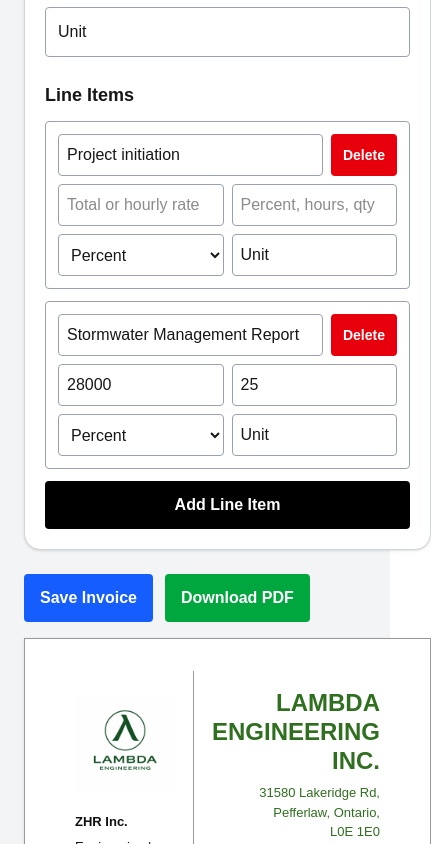
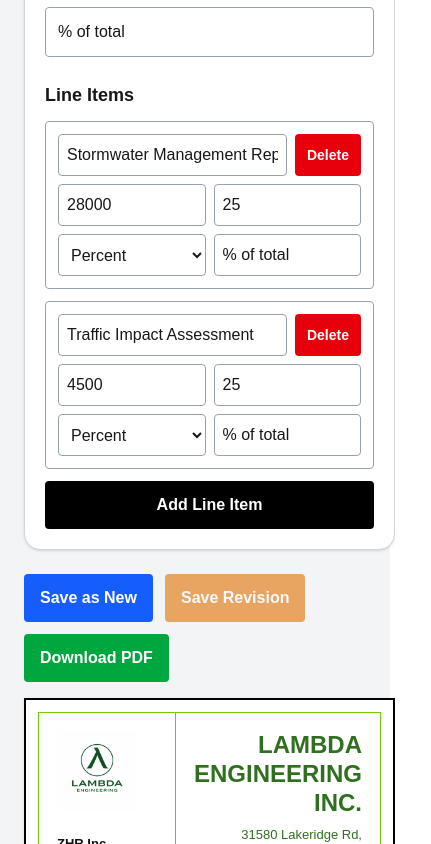
Before and after one commit to lambdaengineers/Mo-Project-Controls, a Next.js app: page / in a window 390 px wide. Shown: the part 960-1804 px from the top of the page, 431 px wide, since content can reach past the window. Built offline with nearby package versions, Linux system fonts and the light colour scheme; no server answers; the database is empty.

Commit message:
Changed invoice border to grey

```diff
--- a/app/page.tsx
+++ b/app/page.tsx
@@ -5,11 +5,13 @@ import jsPDF from "jspdf";
 import html2canvas from "html2canvas";
 import { supabase } from "../lib/supabase";
 
+type CalcType = "percent" | "multiply";
+
 type LineItem = {
   description: string;
   total: string;
   value: string;
-  calcType: "percent" | "multiply";
+  calcType: CalcType;
   valueLabel: string;
 };
 
@@ -28,6 +30,9 @@ type SavedInvoice = {
   company_address: string | null;
   company_phone: string | null;
   third_column_header: string | null;
+  root_invoice_number: string | null;
+  revision_number: number | null;
+  parent_invoice_id: string | null;
   line_items: any[] | null;
   subtotal: number | null;
   hst_amount: number | null;
@@ -43,7 +48,7 @@ export default function Home() {
   const [clientNumber, setClientNumber] = useState("301");
   const [projectNumber, setProjectNumber] = useState("0301");
   const [invoiceNumber, setInvoiceNumber] = useState("0301-001");
-  const [invoiceDate, setInvoiceDate] = useState("3-10-2026");
+  const [invoiceDate, setInvoiceDate] = useState("3-24-2026");
   const [hstRate, setHstRate] = useState("13");
 
   const [companyName, setCompanyName] = useState("LAMBDA ENGINEERING INC.");
@@ -52,22 +57,22 @@ export default function Home() {
   );
   const [companyPhone, setCompanyPhone] = useState("6474684321");
 
-  const [thirdColumnHeader, setThirdColumnHeader] = useState("Unit");
+  const [thirdColumnHeader, setThirdColumnHeader] = useState("% of total");
 
   const [lineItems, setLineItems] = useState<LineItem[]>([
-    {
-      description: "Project initiation",
-      total: "",
-      value: "",
-      calcType: "percent",
-      valueLabel: "Unit",
-    },
     {
       description: "Stormwater Management Report",
       total: "28000",
       value: "25",
       calcType: "percent",
-      valueLabel: "Unit",
+      valueLabel: "% of total",
+    },
+    {
+      description: "Traffic Impact Assessment",
+      total: "4500",
+      value: "25",
+      calcType: "percent",
+      valueLabel: "% of total",
     },
   ]);
 
@@ -78,13 +83,21 @@ export default function Home() {
   const [isLoadingInvoices, setIsLoadingInvoices] = useState(false);
   const [loadMessage, setLoadMessage] = useState("");
 
+  const [loadedInvoiceId, setLoadedInvoiceId] = useState<string | null>(null);
+  const [loadedRootInvoiceNumber, setLoadedRootInvoiceNumber] = useState<string | null>(null);
+  const [loadedRevisionNumber, setLoadedRevisionNumber] = useState<number>(0);
+
   const handleLineItemChange = (
     index: number,
     field: keyof LineItem,
     value: string
   ) => {
     const updated = [...lineItems];
+    if (field === "calcType") {
+      updated[index][field] = value as CalcType;
+    } else {
       updated[index][field] = value as never;
+    }
     setLineItems(updated);
   };
 
@@ -96,7 +109,7 @@ export default function Home() {
         total: "",
         value: "",
         calcType: "percent",
-        valueLabel: thirdColumnHeader || "Unit",
+        valueLabel: thirdColumnHeader || "% of total",
       },
     ]);
   };
@@ -112,7 +125,7 @@ export default function Home() {
               total: "",
               value: "",
               calcType: "percent",
-              valueLabel: thirdColumnHeader || "Unit",
+              valueLabel: thirdColumnHeader || "% of total",
             },
           ]
     );
@@ -122,7 +135,6 @@ export default function Home() {
     return lineItems.map((item) => {
       const total = Number(item.total) || 0;
       const value = Number(item.value) || 0;
-
       const amount =
         item.calcType === "percent" ? total * (value / 100) : total * value;
 
@@ -152,6 +164,12 @@ export default function Home() {
       minimumFractionDigits: 2,
       maximumFractionDigits: 2,
     });
+
+  const clearLoadedInvoiceContext = () => {
+    setLoadedInvoiceId(null);
+    setLoadedRootInvoiceNumber(null);
+    setLoadedRevisionNumber(0);
+  };
 
   const loadSavedInvoices = async () => {
     try {
@@ -188,13 +206,19 @@ export default function Home() {
     setClientAddress(invoice.client_address || "");
     setClientNumber(invoice.client_number || "");
     setProjectNumber(invoice.project_number || "");
-    setInvoiceNumber(invoice.invoice_number || "");
+    setInvoiceNumber(invoice.root_invoice_number || invoice.invoice_number || "");
     setInvoiceDate(invoice.invoice_date || "");
     setHstRate(String(invoice.hst_rate ?? 13));
     setCompanyName(invoice.company_name || "");
     setCompanyAddress(invoice.company_address || "");
     setCompanyPhone(invoice.company_phone || "");
-    setThirdColumnHeader(invoice.third_column_header || "Unit");
+    setThirdColumnHeader(invoice.third_column_header || "% of total");
+
+    setLoadedInvoiceId(invoice.id || null);
+    setLoadedRootInvoiceNumber(
+      invoice.root_invoice_number || invoice.invoice_number || null
+    );
+    setLoadedRevisionNumber(invoice.revision_number || 0);
 
     const loadedItems =
       invoice.line_items && invoice.line_items.length
@@ -202,21 +226,22 @@ export default function Home() {
             description: item.description || "",
             total: String(item.total ?? ""),
             value: String(item.value ?? item.percent ?? ""),
-            calcType:
-              (item.calcType === "multiply" ? "multiply" : "percent") as "percent" | "multiply",
+            calcType: (
+              item.calcType === "multiply" ? "multiply" : "percent"
+            ) as CalcType,
             valueLabel:
               item.valueLabel ||
               item.label ||
               invoice.third_column_header ||
-              "Unit",
+              "% of total",
           }))
         : [
             {
               description: "",
               total: "",
               value: "",
-              calcType: "percent" as const,
-              valueLabel: invoice.third_column_header || "Unit",
+              calcType: "percent" as CalcType,
+              valueLabel: invoice.third_column_header || "% of total",
             },
           ];
 
@@ -224,10 +249,29 @@ export default function Home() {
     setLoadMessage(`Loaded invoice ${invoice.invoice_number || ""}.`);
   };
 
-  const saveInvoice = async () => {
+  const saveInvoice = async (mode: "new" | "revision") => {
     try {
       setIsSaving(true);
       setSaveMessage("");
+
+      let rootInvoiceNumber = invoiceNumber;
+      let revisionNumber = 0;
+      let parentInvoiceId: string | null = null;
+      let finalInvoiceNumber = invoiceNumber;
+
+      if (mode === "revision" && loadedInvoiceId) {
+        rootInvoiceNumber = loadedRootInvoiceNumber || invoiceNumber;
+        revisionNumber = (loadedRevisionNumber || 0) + 1;
+        parentInvoiceId = loadedInvoiceId;
+        finalInvoiceNumber = `${rootInvoiceNumber} Rev ${revisionNumber}`;
+      }
+
+      if (mode === "new") {
+        rootInvoiceNumber = invoiceNumber;
+        revisionNumber = 0;
+        parentInvoiceId = null;
+        finalInvoiceNumber = invoiceNumber;
+      }
 
       const payload = {
         project_name: projectName,
@@ -235,13 +279,16 @@ export default function Home() {
         client_address: clientAddress,
         client_number: clientNumber,
         project_number: projectNumber,
-        invoice_number: invoiceNumber,
+        invoice_number: finalInvoiceNumber,
         invoice_date: invoiceDate,
         hst_rate: Number(hstRate) || 0,
         company_name: companyName,
         company_address: companyAddress,
         company_phone: companyPhone,
         third_column_header: thirdColumnHeader,
+        root_invoice_number: rootInvoiceNumber,
+        revision_number: revisionNumber,
+        parent_invoice_id: parentInvoiceId,
         line_items: calculatedItems.map((item) => ({
           description: item.description,
           total: item.totalNumber,
@@ -263,7 +310,19 @@ export default function Home() {
         return;
       }
 
-      setSaveMessage("Invoice saved successfully.");
+      setSaveMessage(
+        mode === "revision"
+          ? "Revision saved successfully."
+          : "Invoice saved successfully."
+      );
+
+      if (mode === "new") {
+        clearLoadedInvoiceContext();
+      } else {
+        setLoadedRevisionNumber(revisionNumber);
+        setLoadedRootInvoiceNumber(rootInvoiceNumber);
+      }
+
       await loadSavedInvoices();
     } catch (error) {
       console.error("Unexpected save error:", error);
@@ -317,14 +376,12 @@ export default function Home() {
 
   return (
     <main className="min-h-screen bg-gray-100 p-6">
-      <div className="mx-auto grid max-w-[1800px] gap-6 lg:grid-cols-[340px_430px_1fr]">
+      <div className="mx-auto grid max-w-[1850px] gap-6 lg:grid-cols-[320px_430px_1fr]">
         <section className="rounded-2xl border border-gray-300 bg-white p-5 shadow-sm">
           <div className="mb-4 flex items-center justify-between">
             <div>
               <h2 className="text-xl font-bold">Saved Invoices</h2>
-              <p className="text-sm text-gray-600">
-                Load previous invoices into the form
-              </p>
+              <p className="text-sm text-gray-600">Load previous invoices</p>
             </div>
             <button
               onClick={loadSavedInvoices}
@@ -362,8 +419,11 @@ export default function Home() {
                   <div className="text-sm text-gray-500">
                     {invoice.invoice_date || ""}
                   </div>
-                  <div className="mt-2 text-sm text-gray-500">
-                    {invoice.project_name || ""}
+                  <div className="mt-1 text-xs text-gray-500">
+                    Root: {invoice.root_invoice_number || invoice.invoice_number || "-"}
+                  </div>
+                  <div className="text-xs text-gray-500">
+                    Revision: {invoice.revision_number ?? 0}
                   </div>
                   <button
                     onClick={() => loadInvoiceIntoForm(invoice)}
@@ -467,7 +527,7 @@ export default function Home() {
               className="rounded border border-gray-400 p-3"
               value={thirdColumnHeader}
               onChange={(e) => setThirdColumnHeader(e.target.value)}
-              placeholder="Third column header (e.g. Unit, Hours)"
+              placeholder="Third column header (e.g. % of total, Hours)"
             />
 
             <h2 className="mt-3 text-lg font-semibold">Line Items</h2>
@@ -516,11 +576,7 @@ export default function Home() {
                     className="rounded border border-gray-400 p-2"
                     value={item.calcType}
                     onChange={(e) =>
-                      handleLineItemChange(
-                        index,
-                        "calcType",
-                        e.target.value as "percent" | "multiply"
-                      )
+                      handleLineItemChange(index, "calcType", e.target.value)
                     }
                   >
                     <option value="percent">Percent</option>
@@ -533,7 +589,7 @@ export default function Home() {
                     onChange={(e) =>
                       handleLineItemChange(index, "valueLabel", e.target.value)
                     }
-                    placeholder="Label e.g. Unit, Hours"
+                    placeholder="Label e.g. % of total, Hours"
                   />
                 </div>
               </div>
@@ -549,13 +605,21 @@ export default function Home() {
         </section>
 
         <div>
-          <div className="mb-4 flex items-center gap-3">
+          <div className="mb-4 flex flex-wrap items-center gap-3">
             <button
-              onClick={saveInvoice}
+              onClick={() => saveInvoice("new")}
               disabled={isSaving}
               className="rounded bg-blue-600 px-4 py-3 font-semibold text-white disabled:opacity-60"
             >
-              {isSaving ? "Saving..." : "Save Invoice"}
+              {isSaving ? "Saving..." : "Save as New"}
+            </button>
+
+            <button
+              onClick={() => saveInvoice("revision")}
+              disabled={isSaving || !loadedInvoiceId}
+              className="rounded bg-amber-600 px-4 py-3 font-semibold text-white disabled:opacity-60"
+            >
+              Save Revision
             </button>
 
             <button
@@ -574,14 +638,22 @@ export default function Home() {
 
           <section
             id="invoice"
-            className="bg-white p-8 shadow-sm"
+            className="bg-white shadow-sm"
             style={{
               width: "100%",
               maxWidth: "1050px",
               margin: "0 auto",
-              border: "1px solid #999",
+              border: "2px solid #000",
+              padding: "12px",
+              background: "#fff",
               fontFamily: "Arial, sans-serif",
               color: "#111",
+            }}
+          >
+            <div
+              style={{
+                border: "1px solid rgb(116, 204, 0)",
+                minHeight: "100%",
               }}
             >
               <div
@@ -598,9 +670,9 @@ export default function Home() {
                     alt="Lambda logo"
                     crossOrigin="anonymous"
                     style={{
-                    height: "110px",
+                      height: "80px",
                       objectFit: "contain",
-                    marginBottom: "14px",
+                      marginBottom: "24px",
                     }}
                   />
 
@@ -692,7 +764,11 @@ export default function Home() {
                 </div>
                 <div style={{ padding: "10px 12px" }}>
                   <div style={{ fontWeight: 700 }}>Invoice #</div>
-                <div style={{ marginTop: "6px" }}>{invoiceNumber}</div>
+                  <div style={{ marginTop: "6px" }}>
+                    {loadedInvoiceId && loadedRevisionNumber > 0
+                      ? `${invoiceNumber} Rev ${loadedRevisionNumber}`
+                      : invoiceNumber}
+                  </div>
                 </div>
               </div>
 
@@ -806,8 +882,9 @@ export default function Home() {
                     </tr>
                   ))}
 
-                {Array.from({ length: Math.max(0, 8 - calculatedItems.length) }).map(
-                  (_, idx) => (
+                  {Array.from({
+                    length: Math.max(0, 8 - calculatedItems.length),
+                  }).map((_, idx) => (
                     <tr key={`blank-${idx}`}>
                       <td
                         style={{
@@ -830,8 +907,7 @@ export default function Home() {
                       />
                       <td style={{ borderBottom: "1px solid #eee" }} />
                     </tr>
-                  )
-                )}
+                  ))}
                 </tbody>
               </table>
 
@@ -917,6 +993,7 @@ export default function Home() {
                   padding: "18px 22px",
                   fontSize: "14px",
                   lineHeight: "1.55",
+                  minHeight: "180px",
                 }}
               >
                 <div style={{ fontWeight: 700, marginBottom: "8px" }}>
@@ -941,6 +1018,7 @@ export default function Home() {
                   <strong>Payment Terms:</strong> Net 15 days
                 </div>
               </div>
+            </div>
           </section>
         </div>
       </div>
```
Lines whose indentation alone changed are shown as unchanged.
